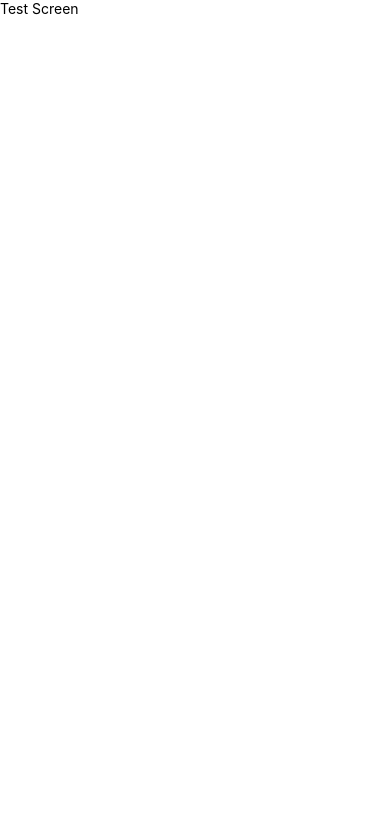
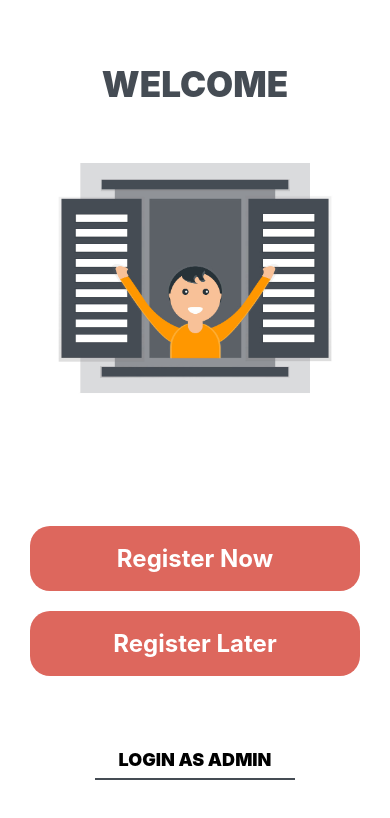
Before and after one commit to aegon-tcq/Wefest-1, a React Native app: screen / in a window 390 px wide. Shown: the top 818 px of the page. Built offline with nearby package versions, Linux system fonts and the light colour scheme.

Commit message:
Created WelcomeScreen

```diff
--- a/src/App.js
+++ b/src/App.js
@@ -1,15 +1,14 @@
 import React from 'react';
-import {StyleSheet, Text, View} from 'react-native';
-import TestScreen from '@screens/TestScreen';
+import {View, Text} from 'react-native';
+import WelcomeScreen from 'screens/WelcomeScreen';
+import {globalStyles} from 'styles/screens/globalStyles';
 
 const App = () => {
   return (
-    <View>
-      <TestScreen />
+    <View style={globalStyles.rootView}>
+      <WelcomeScreen />
     </View>
   );
 };
 
 export default App;
-
-const styles = StyleSheet.create({});
--- /dev/null
+++ b/src/components/Buttons/ContainedButton.js
@@ -0,0 +1,20 @@
+import React from 'react';
+import {Text, TouchableOpacity} from 'react-native';
+import {containedbuttonStyles as buttonStyles} from 'styles/components/buttonStyles';
+
+const ContainedButton = ({
+  btnText = 'Button',
+  btnStyle = {},
+  textStyle = {},
+  onPress = () => {},
+}) => {
+  return (
+    <TouchableOpacity
+      style={[buttonStyles.buttonContainer, btnStyle]}
+      onPress={onPress}>
+      <Text style={[buttonStyles.buttonText, textStyle]}>{btnText}</Text>
+    </TouchableOpacity>
+  );
+};
+
+export default ContainedButton;
--- /dev/null
+++ b/src/components/Buttons/TextButton.js
@@ -0,0 +1,23 @@
+import React from 'react';
+import {Text, TouchableOpacity} from 'react-native';
+import {textButtonStyles as buttonStyles} from 'styles/components/buttonStyles';
+
+const TextButton = ({
+  btnText = 'Button',
+  btnStyle = {},
+  textStyle = {},
+  onPress = () => {},
+  isUpperCase = false,
+}) => {
+  return (
+    <TouchableOpacity
+      style={[buttonStyles.buttonContainer, btnStyle]}
+      onPress={onPress}>
+      <Text style={[buttonStyles.buttonText, textStyle]}>
+        {isUpperCase ? btnText.toUpperCase() : btnText}
+      </Text>
+    </TouchableOpacity>
+  );
+};
+
+export default TextButton;
--- /dev/null
+++ b/src/constants/Colors.js
@@ -0,0 +1,7 @@
+export default {
+  defaultColor: '#fff',
+  primary: '#454c54',
+  secondary: '#dd675d',
+  error: 'red',
+  shade: 'grey',
+};
--- a/src/screens/TestScreen.js
+++ /dev/null
@@ -1,14 +0,0 @@
-import React from 'react';
-import {StyleSheet, Text, View} from 'react-native';
-
-const TestScreen = () => {
-  return (
-    <View>
-      <Text>Test Screen</Text>
-    </View>
-  );
-};
-
-export default TestScreen;
-
-const styles = StyleSheet.create({});
--- /dev/null
+++ b/src/screens/WelcomeScreen.js
@@ -0,0 +1,47 @@
+import React from 'react';
+import {Image, Text, View} from 'react-native';
+import ContainedButton from 'components/Buttons/ContainedButton';
+import TextButton from 'components/Buttons/TextButton';
+import {globalStyles} from 'styles/screens/globalStyles';
+import {welcomeScreenStyles} from 'styles/screens/welcomeScreenStyles';
+
+const WelcomeScreen = () => {
+  return (
+    <View style={globalStyles.screenView}>
+      <View style={welcomeScreenStyles.headerStyle}>
+        <Text style={welcomeScreenStyles.headerText}>WELCOME</Text>
+      </View>
+      <View style={welcomeScreenStyles.imageWrapper}>
+        <Image
+          style={{
+            width: 280,
+            height: 280,
+          }}
+          source={require('../assets/welcome.jpeg')}
+        />
+      </View>
+      <View
+        style={{
+          flex: 1,
+          justifyContent: 'flex-end',
+        }}>
+        <View style={welcomeScreenStyles.btnWrapper}>
+          <ContainedButton btnText="Register Now" />
+        </View>
+        <View style={welcomeScreenStyles.btnWrapper}>
+          <ContainedButton btnText="Register Later" />
+        </View>
+      </View>
+      <View style={welcomeScreenStyles.footerBtnWrapper}>
+        <TextButton
+          btnText="Login As Admin"
+          isUpperCase={true}
+          btnStyle={welcomeScreenStyles.footerBtn}
+        />
+      </View>
+
+    </View>
+  );
+};
+
+export default WelcomeScreen;
--- /dev/null
+++ b/src/styles/components/buttonStyles.js
@@ -0,0 +1,31 @@
+import {StyleSheet} from 'react-native';
+import Colors from 'constants/Colors';
+
+export const containedbuttonStyles = StyleSheet.create({
+  buttonContainer: {
+    borderRadius: 20,
+    backgroundColor: Colors.secondary,
+    paddingVertical: 18,
+    justifyContent: 'center',
+    alignItems: 'center',
+  },
+  buttonText: {
+    fontSize: 24,
+    fontWeight: 'bold',
+    color: 'white',
+  },
+});
+
+export const textButtonStyles = StyleSheet.create({
+  buttonContainer: {
+    backgroundColor: 'transparent',
+    padding: 8,
+    justifyContent: 'center',
+    alignItems: 'center',
+  },
+  buttonText: {
+    fontSize: 18,
+    fontWeight: '900',
+    color: 'black',
+  },
+});
--- /dev/null
+++ b/src/styles/screens/globalStyles.js
@@ -0,0 +1,13 @@
+import {StyleSheet} from 'react-native';
+import Colors from 'constants/Colors';
+
+export const globalStyles = StyleSheet.create({
+  rootView: {
+    flex: 1,
+    backgroundColor: Colors.defaultColor,
+  },
+  screenView: {
+    flex: 1,
+    padding: 10,
+  },
+});
--- /dev/null
+++ b/src/styles/screens/welcomeScreenStyles.js
@@ -0,0 +1,35 @@
+import {StyleSheet} from 'react-native';
+import Colors from 'constants/Colors';
+
+export const welcomeScreenStyles = StyleSheet.create({
+  headerStyle: {
+    marginTop: 20,
+    flex: 0.4,
+    justifyContent: 'center',
+    alignItems: 'center',
+  },
+  headerText: {
+    fontSize: 35,
+    color: Colors.primary,
+    fontWeight: '900',
+  },
+  imageWrapper: {
+    justifyContent: 'flex-start',
+    alignItems: 'center',
+  },
+  btnWrapper: {
+    paddingVertical: 10,
+    paddingHorizontal: 20,
+  },
+  footerBtnWrapper: {
+    margin: 20,
+    flex:.4,
+    justifyContent: 'center',
+    alignItems: 'center',
+  },
+  footerBtn: {
+    borderBottomColor: Colors.primary,
+    borderBottomWidth: 2,
+    width: 200,
+  },
+});
```
Also changed, not shown: jsconfig.json (+6 -6 lines), .babelrc, src/assets/welcome.jpeg (added).
